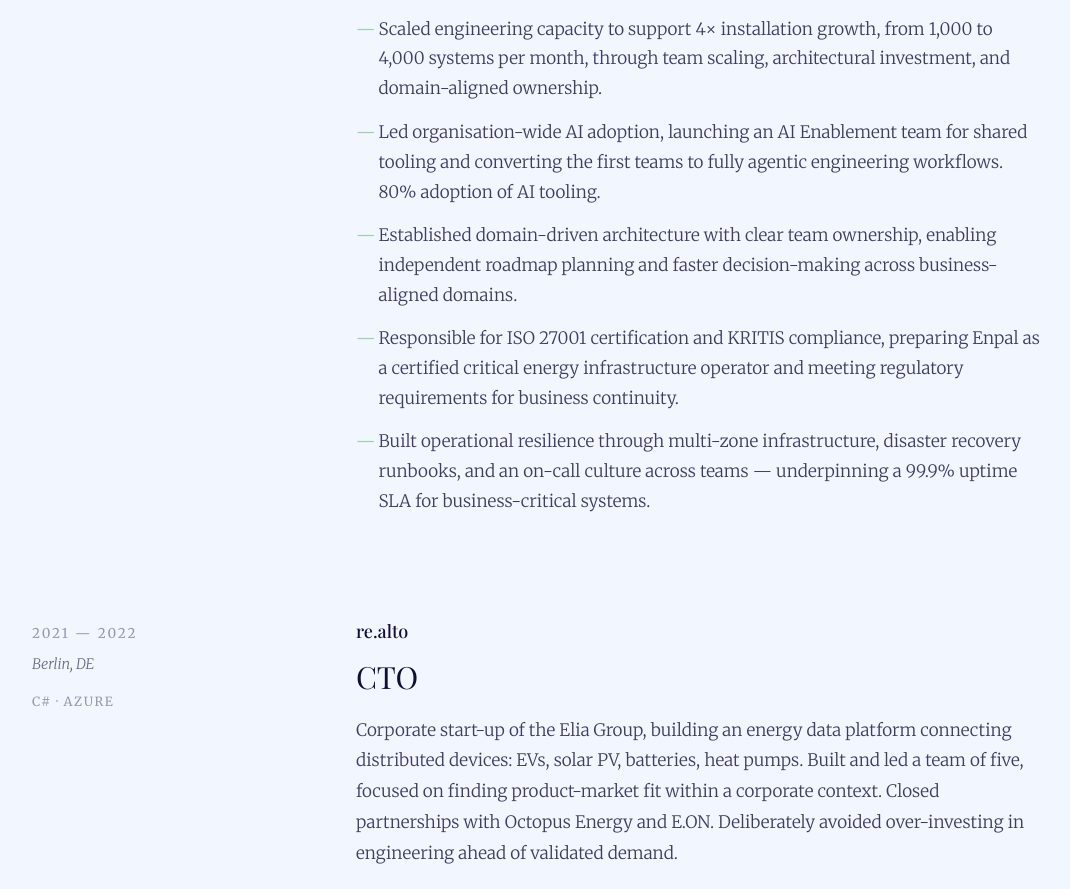
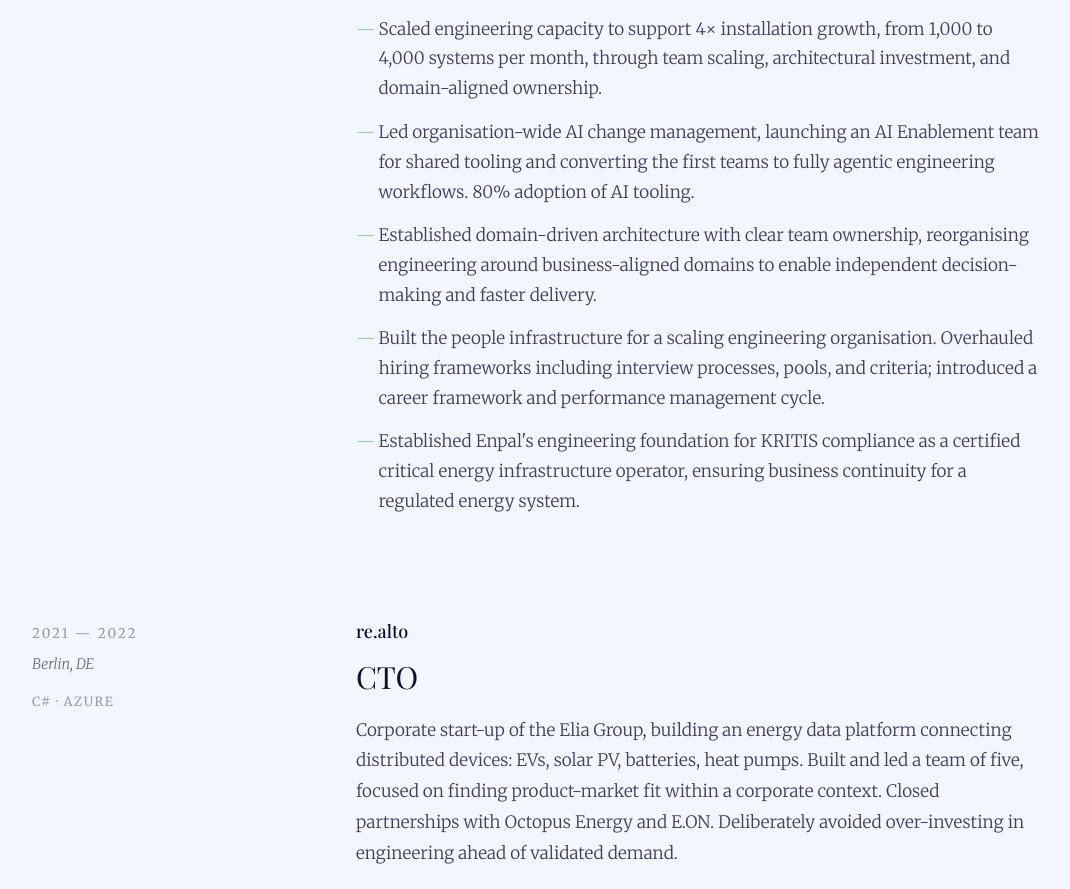
Before and after one commit to duizendnegen/website-v2, an Eleventy site: page src/resume.njk in a window 1280 px wide. Shown: the part 850-1739 px from the top of the page, without its empty margins (4-1074 px from the left). Built offline with nearby package versions, Linux system fonts and the light colour scheme; Eleventy itself is replaced by a stand-in of ours; files that its build step writes are made by us from their sources.

Commit message:
Updated resume

```diff
--- a/src/resume.njk
+++ b/src/resume.njk
@@ -27,10 +27,10 @@ layout: base.njk
         <p>Enpal is Germany's market leader for residential energy solutions — solar, heat pumps, and home batteries with 120,000+ installed systems. I lead engineering across customer acquisition, operational workforce enablement, hardware installation, and customer experience, with a €30M budget and 200 FTE.</p>
         <ul class="resume-bullets">
           <li>Scaled engineering capacity to support 4× installation growth, from 1,000 to 4,000 systems per month, through team scaling, architectural investment, and domain-aligned ownership.</li>
-          <li>Led organisation-wide AI adoption, launching an AI Enablement team for shared tooling and converting the first teams to fully agentic engineering workflows. 80% adoption of AI tooling.</li>
-          <li>Established domain-driven architecture with clear team ownership, enabling independent roadmap planning and faster decision-making across business-aligned domains.</li>
-          <li>Responsible for ISO 27001 certification and KRITIS compliance, preparing Enpal as a certified critical energy infrastructure operator and meeting regulatory requirements for business continuity.</li>
-          <li>Built operational resilience through multi-zone infrastructure, disaster recovery runbooks, and an on-call culture across teams — underpinning a 99.9% uptime SLA for business-critical systems.</li>
+          <li>Led organisation-wide AI change management, launching an AI Enablement team for shared tooling and converting the first teams to fully agentic engineering workflows. 80% adoption of AI tooling.</li>
+          <li>Established domain-driven architecture with clear team ownership, reorganising engineering around business-aligned domains to enable independent decision-making and faster delivery.</li>
+          <li>Built the people infrastructure for a scaling engineering organisation. Overhauled hiring frameworks including interview processes, pools, and criteria; introduced a career framework and performance management cycle.</li>
+          <li>Established Enpal's engineering foundation for KRITIS compliance as a certified critical energy infrastructure operator, ensuring business continuity for a regulated energy system.</li>
         </ul>
       </div>
     </article>
@@ -74,10 +74,10 @@ layout: base.njk
       </div>
       <div class="resume-role-header">
         <div class="resume-company">Triprebel</div>
-        <h2 class="resume-role-title">CTO</h2>
+        <h2 class="resume-role-title">Founding Engineer</h2>
       </div>
       <div class="resume-role-body">
-        <p>Early-stage travel tech start-up. Built the product from scratch as a hands-on CTO. Wrote software, owned cloud, architecture, and stack choices end to end. Hired and grew a small team as the company scaled. Grew from €0 to €35K MRR.</p>
+        <p>Early-stage travel tech start-up. Built the product from scratch as founding engineer. Wrote software, owned cloud, architecture, and stack choices end to end. Hired and grew a small team as the company scaled. Grew from €0 to €35K MRR.</p>
       </div>
     </article>
 
```
